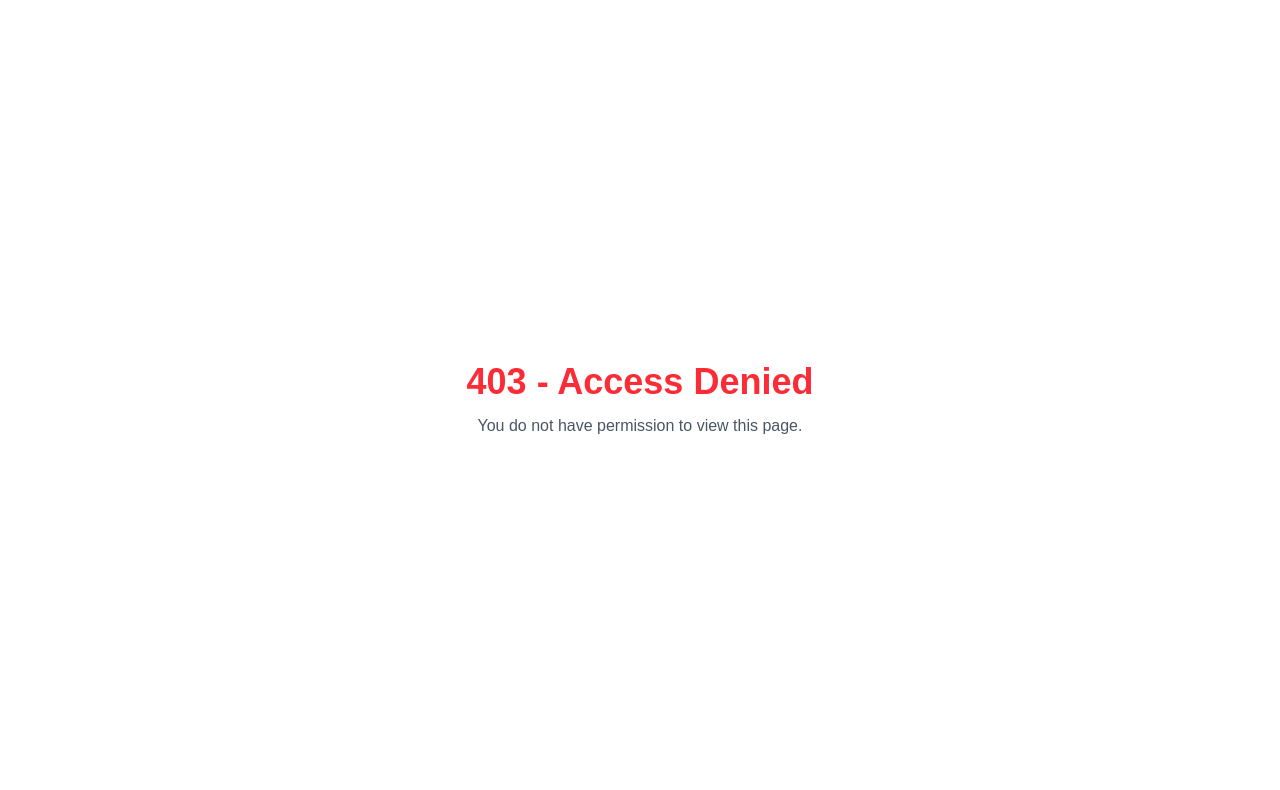
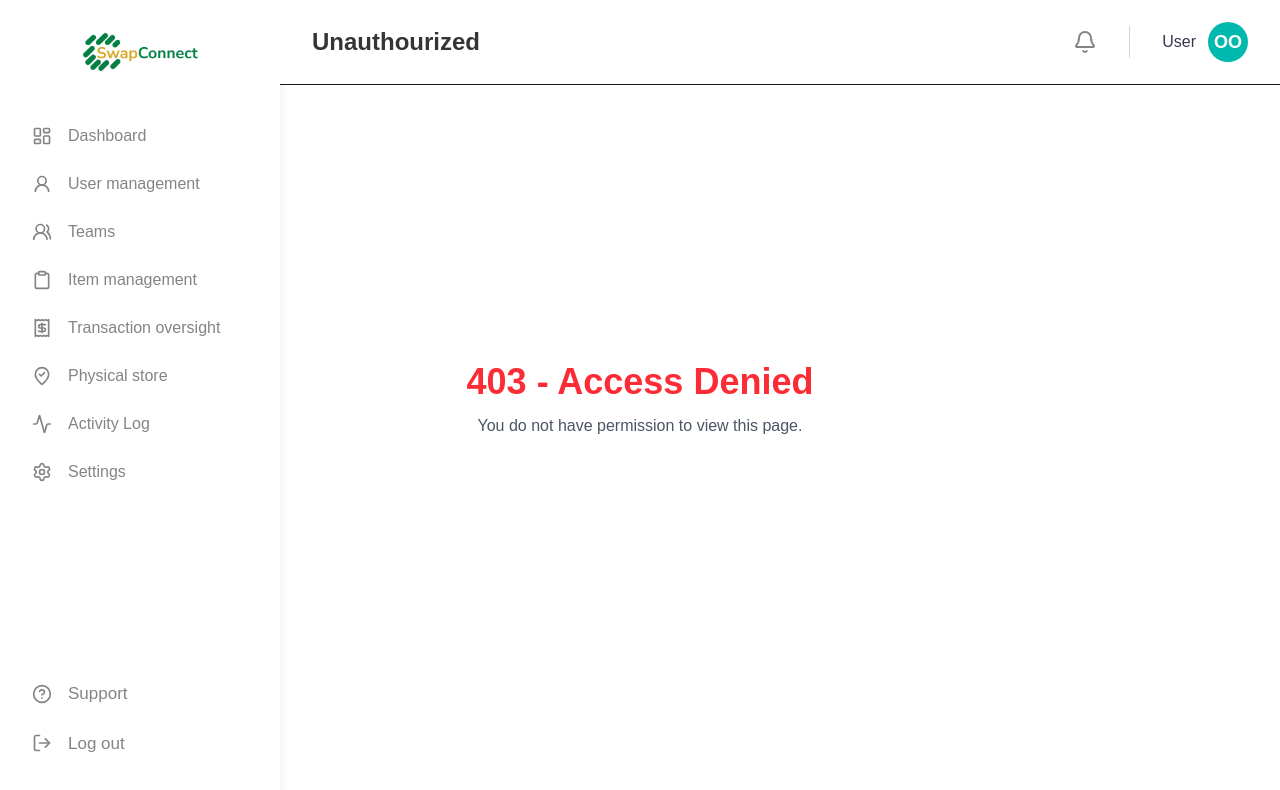
Before and after one commit to Dynamics567/SwapConnect-Admin, a Next.js app: page /unauthorized in a window 1280 px wide. Shown: the top 790 px of the page. Built offline with nearby package versions, Linux system fonts and the light colour scheme.

Commit message:
feat: unauthorized page added

```diff
--- a/src/app/dashboard/user/[userId]/page.tsx
+++ b/src/app/dashboard/user/[userId]/page.tsx
@@ -34,17 +34,19 @@ interface User {
   orderHistory: [
     {
       id: string;
-      product: string;
-      category: string;
-      description: string;
       date: string;
-      amount: string;
       status: string;
+
       OrderProducts: [
         {
           id: string;
           name: string;
           price: string;
+          description: string;
+          Category: {
+            id: string;
+            name: string;
+          };
         }
       ];
     }
@@ -274,9 +276,11 @@ export default function UserDetailsPage() {
                       >
                         <td className="py-2 px-4">{order.id}</td>
                         <td className="py-2 px-4">{product.name}</td>
-                        <td className="py-2 px-4">{order.category || "-"}</td>
                         <td className="py-2 px-4">
-                          {order.description || "-"}
+                          {product.Category?.name || "-"}
+                        </td>
+                        <td className="py-2 px-4">
+                          {product.description || "-"}
                         </td>
                         <td className="py-2 px-4">{product.price}</td>
                         <td className="py-2 px-4">{order.status}</td>
--- a/src/app/unauthorized/page.tsx
+++ b/src/app/unauthorized/page.tsx
@@ -1,6 +1,15 @@
 // app/unauthorized/page.tsx or pages/unauthorized.tsx
+"use client";
+import Navbar from "@/components/ui/nav";
+import Sidebar from "@/components/ui/sidebar";
+
 export default function UnauthorizedPage() {
   return (
+    <>
+      <Navbar title="Unauthourized" />
+      <div className="hidden md:block">
+        <Sidebar />
+      </div>
       <div className="flex justify-center items-center min-h-screen">
         <div className="text-center">
           <h1 className="text-4xl font-bold text-red-500 mb-3">
@@ -11,5 +20,6 @@ export default function UnauthorizedPage() {
           </p>
         </div>
       </div>
+    </>
   );
 }
--- a/src/components/RecentOrders.tsx
+++ b/src/components/RecentOrders.tsx
@@ -47,7 +47,7 @@ function RecentOrders() {
         });
         const data = await response.json();
 
-        console.log("Recent Orders data:", data);
+        // console.log("Recent Orders data:", data);
         if (data?.dashboard?.recentOrders) {
           setOrders(data.dashboard.recentOrders || []);
         } else {
--- a/src/components/ui/nav.tsx
+++ b/src/components/ui/nav.tsx
@@ -28,24 +28,61 @@ interface User {
 }
 
 const menuItems = [
-  { label: "Dashboard", url: "/dashboard", icon: LayoutDashboard },
-  { label: "User management", url: "/dashboard/user", icon: UserRound },
-  { label: "Teams", url: "/dashboard/team", icon: UsersRound }, //
+  {
+    label: "Dashboard",
+    url: "/dashboard",
+    icon: LayoutDashboard,
+    roles: ["superadmin", "admin", "supportagent", "verificationofficer"],
+  },
+  {
+    label: "User management",
+    url: "/dashboard/user",
+    icon: UserRound,
+    roles: ["superadmin", "admin"],
+  },
+  {
+    label: "Teams",
+    url: "/dashboard/team",
+    icon: UsersRound,
+    roles: ["superadmin"],
+  }, //
 
-  { label: "Item management", url: "/dashboard/items", icon: Clipboard },
-  { label: "Transaction oversight", url: "/dashboard/wallet", icon: Receipt },
+  {
+    label: "Item management",
+    url: "/dashboard/items",
+    icon: Clipboard,
+    roles: ["superadmin", "admin", "supportagent", "verificationofficer"],
+  },
+  {
+    label: "Transaction oversight",
+    url: "/dashboard/wallet",
+    icon: Receipt,
+    roles: ["superadmin", "supportagent", "verificationofficer"],
+  },
   {
     label: "Physical store",
     url: "/dashboard/store",
     icon: MapPinCheckInside,
+    roles: ["superadmin", "admin", "verificationofficer"],
   },
   {
     label: "Activity Log",
     url: "/dashboard/activity",
     icon: Activity,
+    roles: ["superadmin"],
   },
-  { label: "Settings", url: "/dashboard/setting", icon: Settings },
-  { label: "Support", url: "/dashboard/support", icon: HelpCircle },
+  {
+    label: "Settings",
+    url: "/dashboard/setting",
+    icon: Settings,
+    roles: ["superadmin", "admin", "supportagent", "verificationofficer"],
+  },
+  {
+    label: "Support",
+    url: "/dashboard/support",
+    icon: HelpCircle,
+    roles: ["supportagent"],
+  },
 ];
 
 interface NavProps {
@@ -59,6 +96,7 @@ const Navbar: React.FC<NavProps> = ({ title }) => {
   const [userLoading, setUserLoading] = useState(true);
 
   const token = useAuthToken(); // Use the hook
+  const hasAvatar = !!user?.avatar && user.avatar.trim() !== "";
 
   useEffect(() => {
     // console.log("Token in Navbar:", token); // Debug line
@@ -98,7 +136,7 @@ const Navbar: React.FC<NavProps> = ({ title }) => {
           return;
         }
         const data = await response.json();
-        console.log("API Respone", data);
+        // console.log("API Respone", data);
         if (data.admin && typeof data.admin === "object") {
           const userData = {
             ...data.admin,
@@ -144,13 +182,15 @@ const Navbar: React.FC<NavProps> = ({ title }) => {
           <button className="flex cursor-pointer" aria-label="Notifications">
             <Bell size={24} color="#848484" />
           </button>
+          <div className="h-8 w-px bg-gray-300" />
+
           <div className="flex items-center gap-[12px]">
             <span className="font-normal text-[#3E344F] text-[16px]">
               {userLoading ? "Loading..." : userError ? "Error" : displayName}
             </span>
 
             {/* Show initials if avatar is null, else show image */}
-            {user?.avatar ? (
+            {hasAvatar ? (
               <Image
                 src={user.avatar}
                 alt="Profile"
@@ -161,13 +201,12 @@ const Navbar: React.FC<NavProps> = ({ title }) => {
             ) : (
               <div
                 className="w-[40px] h-[40px] rounded-full flex items-center justify-center text-white font-bold text-lg"
-                style={{
-                  background: "#00B9AE",
-                }}
+                style={{ background: "#00B9AE" }}
               >
                 {getInitials(user?.name ?? "")}
               </div>
             )}
+
             {/* <span className="text-[13px] text-[#037F44]">
               {userLoading ? "" : userError ? "" : displayEmail}
             </span> */}
--- a/src/context/AuthContext.tsx
+++ b/src/context/AuthContext.tsx
@@ -32,10 +32,10 @@ export const AuthProvider = ({ children }: { children: React.ReactNode }) => {
         const data = await res.json();
         if (data?.admin?.role) {
           setRole(data.admin.role.replace(/_/g, "").toLowerCase()); // ✅ "SUPER_ADMIN" -> "superadmin"
-          console.log(
-            "Normalized role:",
-            data.admin.role.replace(/_/g, "").toLowerCase()
-          );
+          // console.log(
+          //   "Normalized role:",
+          //   data.admin.role.replace(/_/g, "").toLowerCase()
+          // );
         }
       } catch (err) {
         console.error("Error fetching admin role:", err);
```
Lines whose indentation alone changed are shown as unchanged.
